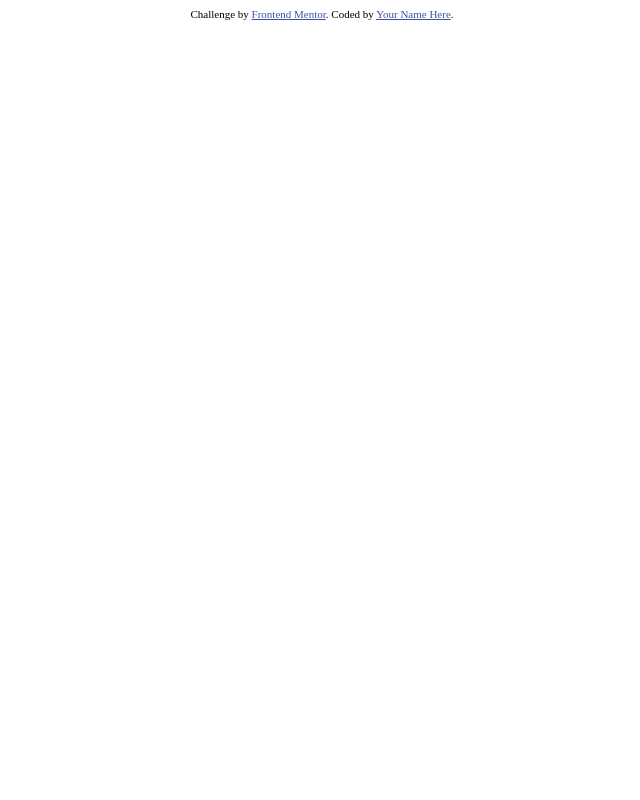
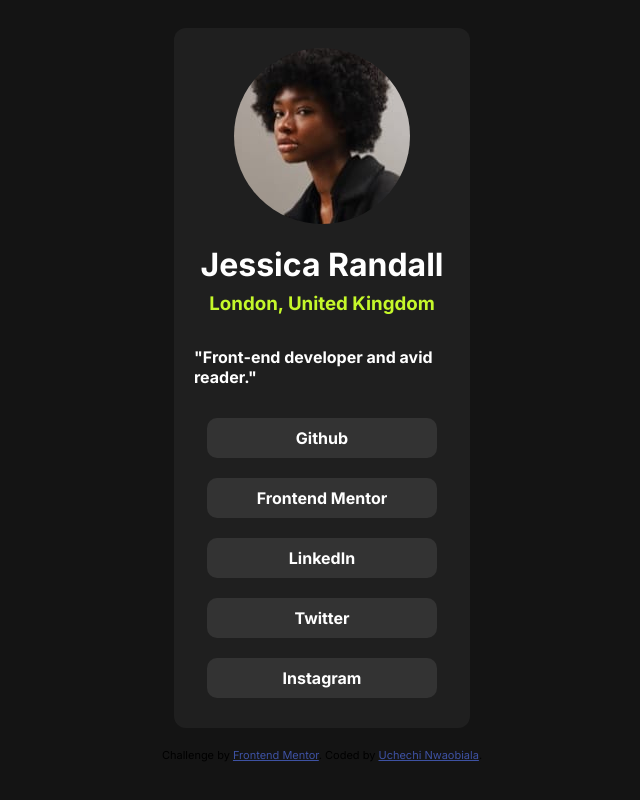
Before and after one commit to Uchyy/social-links-profile-main, a plain HTML site: page index.html in a window 1280 px wide. Shown: the whole page, without its empty margins (318-958 px from the left). Drawn offline with Linux system fonts and the light colour scheme.

Commit message:
DONE! HOVER EFFECT

```diff
--- a/index.html
+++ b/index.html
@@ -5,13 +5,16 @@
   <meta name="viewport" content="width=device-width, initial-scale=1.0"> <!-- displays site properly based on user's device -->
 
   <link rel="icon" type="image/png" sizes="32x32" href="./assets/images/favicon-32x32.png">
+  <link rel="preconnect" href="https://fonts.googleapis.com">
+<link rel="preconnect" href="https://fonts.gstatic.com" crossorigin>
+<link href="https://fonts.googleapis.com/css2?family=Inter:wght@100..900&display=swap" rel="stylesheet">
   <link rel="stylesheet" href="style.css">
 
   <title>Frontend Mentor | Social links profile</title>
 
   <!-- Feel free to remove these styles or customise in your own stylesheet 👍 -->
   <style>
-    .attribution { font-size: 11px; text-align: center; }
+    .attribution { font-size: 11px; text-align: center; margin: 10px; }
     .attribution a { color: hsl(228, 45%, 44%); }
   </style>
 </head>
@@ -19,12 +22,23 @@
 
   <div class="container">
 
+    <img src="assets\images\avatar-jessica.jpeg" alt="#">
+    <div class="name"> <h1>Jessica Randall</h1></div>
+    <div class="location"> <h3>London, United Kingdom</h3></div>
+
+    <div class="para"> <h4>"Front-end developer and avid reader."</h6> </div>
+
+    <div class="socials" > <a href="#">Github</a></div>
+    <div class="socials" > <a href="#">Frontend Mentor</a></div>
+    <div class="socials" ><a href="#">LinkedIn</a></div>
+    <div class="socials" ><a href="#">Twitter</a></div>
+    <div class="socials" ><a href="#">Instagram</a></div>
 
   </div>
 
   <div class="attribution">
     Challenge by <a href="https://www.frontendmentor.io?ref=challenge" target="_blank">Frontend Mentor</a>.
-    Coded by <a href="#">Your Name Here</a>.
+    Coded by <a href="#">Uchechi Nwaobiala</a>.
   </div>
 </body>
 </html>
--- a/style.css
+++ b/style.css
@@ -0,0 +1,88 @@
+body {
+    background-color: hsl(0, 0%, 8%);
+    display: flex;
+    flex-direction: column;
+    justify-content: center;
+    align-items: center;
+    height: 100vh;
+    margin: 0;
+    font-family: "Inter", sans-serif;
+}
+
+.container {
+    background-color: hsl(0, 0%, 12%);
+    display: flex;
+    flex-direction: column;
+    align-items: center;
+    height: 75;
+    width: auto;
+    border-radius: 12px;
+    padding: 20px;
+    margin-bottom: 10px;
+}
+
+.container img {
+    border-radius: 50%;
+}
+
+.name h1 {
+    margin-bottom: 8px;
+}
+ .location h3 {
+    margin: 0;
+    margin-bottom: 10px;
+}
+
+.container .name {
+    color: white;
+    font-weight: 800;
+    padding: 0;
+    margin: 0px;
+}
+
+.container .location {
+    color: hsl(75, 94%, 57%);
+    font-weight: 800;
+    padding: 0;
+    margin: 0px;
+}
+
+.para h4 {
+    color: white;
+}
+
+.socials {
+    background-color:  hsl(0, 0%, 20%);
+    width: 90%;
+    height: auto;
+    margin: 10px;
+    border-radius: 10px;
+    text-align: center;
+    color: white;
+}
+
+.socials a {
+    text-decoration: none;
+    font-weight: bolder;
+    color: inherit;
+    display: block;
+    padding: 10px;
+
+}
+
+.socials :hover {
+    background-color: hsl(75, 94%, 57%);
+    color: black;
+    border-radius: 10px;
+}
+
+
+
+@media (min-width: 768px) {
+    .container {
+        width: 20%;
+
+
+    }
+
+}
```
Also changed, not shown: assets/images/desktop-output.png (added), assets/images/mobile-output.png (added), 1 other file.
